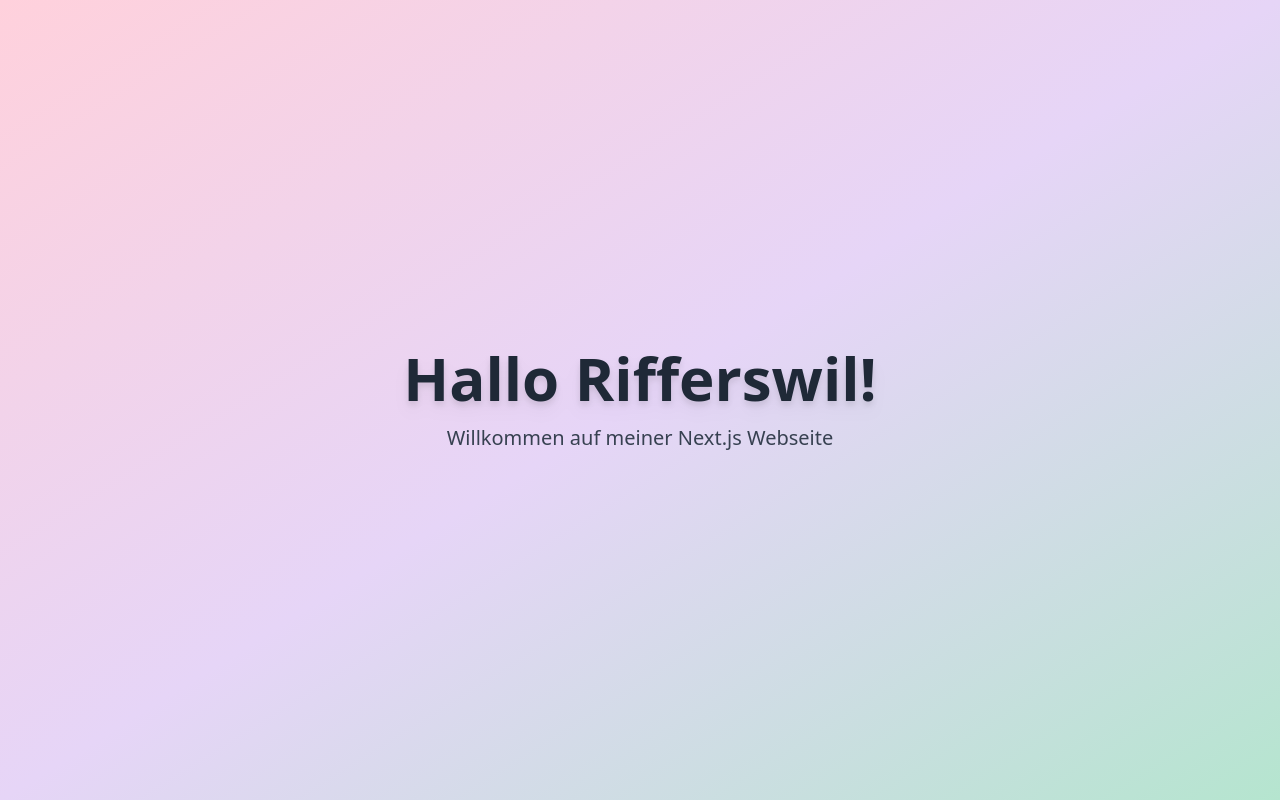
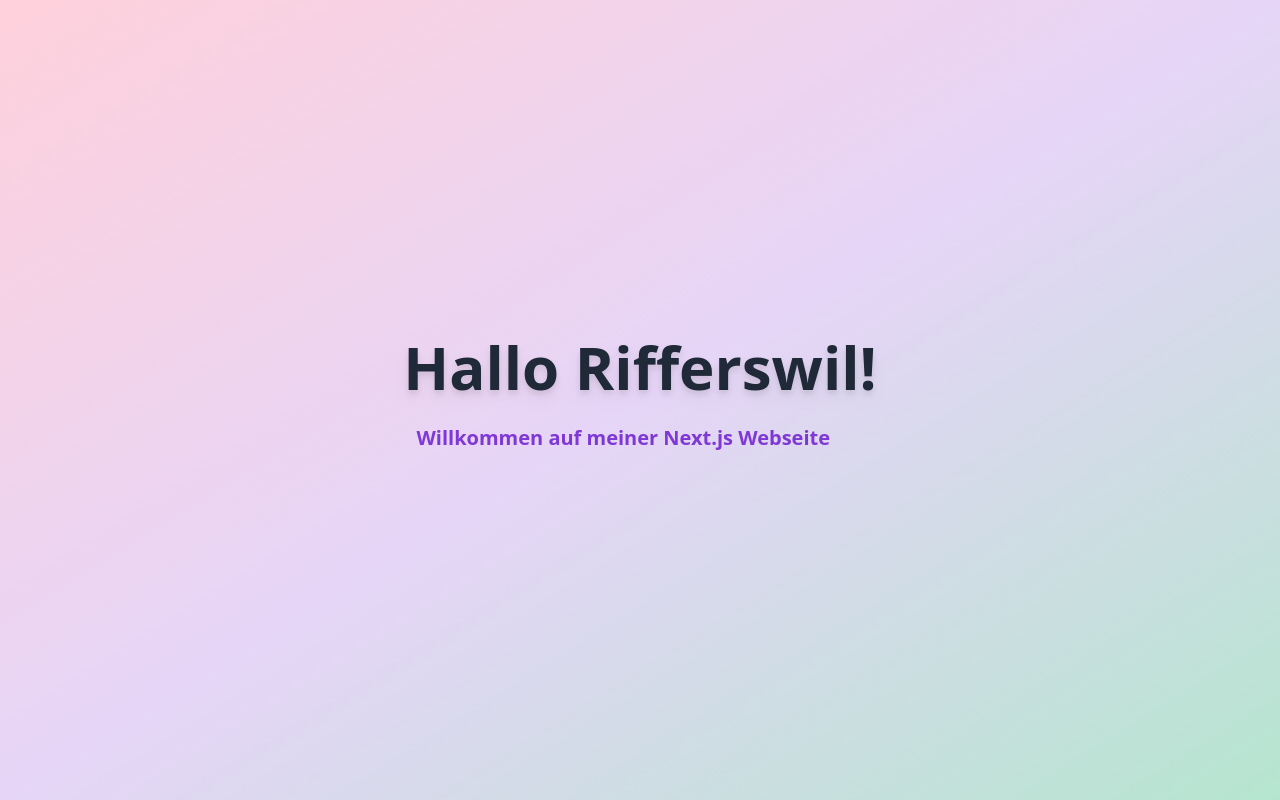
Before and after one commit to woogel-riffi/marketingpage2, a Next.js app: page / in a window 1280 px wide. Built offline with nearby package versions, Linux system fonts and the light colour scheme.

Commit message:
Change colour

```diff
--- a/app/page.tsx
+++ b/app/page.tsx
@@ -5,7 +5,7 @@ export default function Home() {
         <h1 className="text-6xl font-bold text-gray-800 mb-4 drop-shadow-lg">
           Hallo Rifferswil!
         </h1>
-        <p className="text-xl text-gray-700 mt-4">
+        <p className="text-xl text-[rgba(127,56,214,1)] mt-4 leading-[50px] font-extrabold w-[440px]">
           Willkommen auf meiner Next.js Webseite
         </p>
       </div>
```
